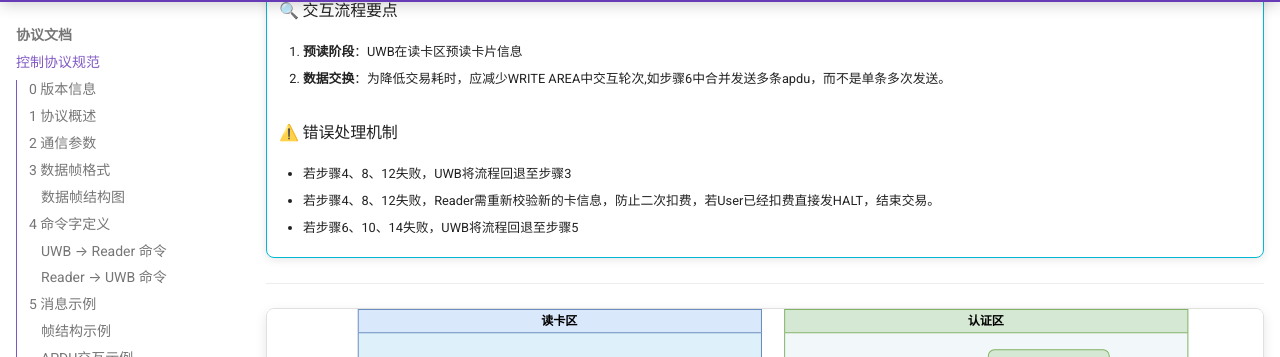
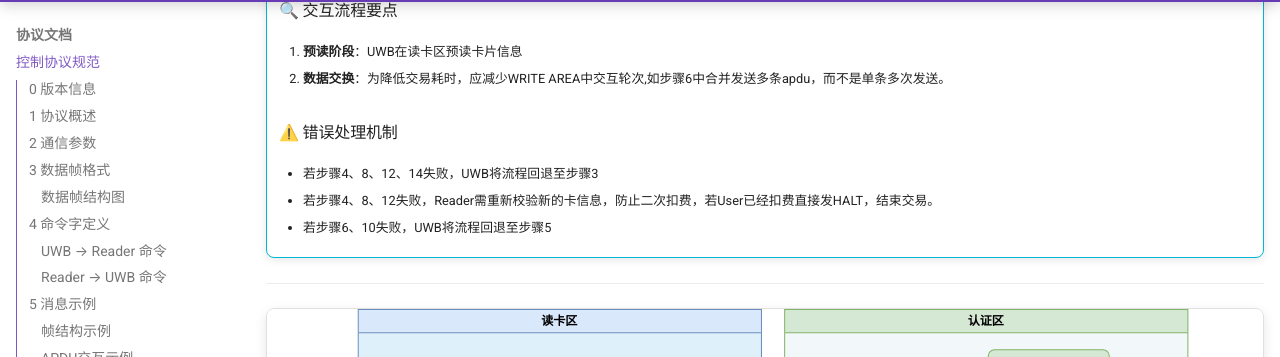
Before and after one commit to ximing766/Uwb_doc, an MkDocs documentation site: the page built from docs/protocol/control-protocol.md, in a window 1280 px wide and 900 px high, scrolled down 5308 px. Shown: the part 94-451 px from the top of the window. Built offline with MkDocs 1.6.1 and Material for MkDocs 9.7.7, drawn with Linux system fonts in a browser that asks for light colours; comment, search, counter and statistics services are not loaded; the version menu is left out.

Commit message:
docs: 更新文档内容 - 2025-10-20 19:16:12

```diff
--- a/docs/protocol/control-protocol.md
+++ b/docs/protocol/control-protocol.md
@@ -148,11 +148,11 @@
 
     ### ⚠️ 错误处理机制
 
-    - 若步骤4、8、12失败，UWB将流程回退至步骤3
+    - 若步骤4、8、12、14失败，UWB将流程回退至步骤3
 
     - 若步骤4、8、12失败，Reader需重新校验新的卡信息，防止二次扣费，若User已经扣费直接发HALT，结束交易。
 
-    - 若步骤6、10、14失败，UWB将流程回退至步骤5
+    - 若步骤6、10失败，UWB将流程回退至步骤5
 
 ---
 
```
